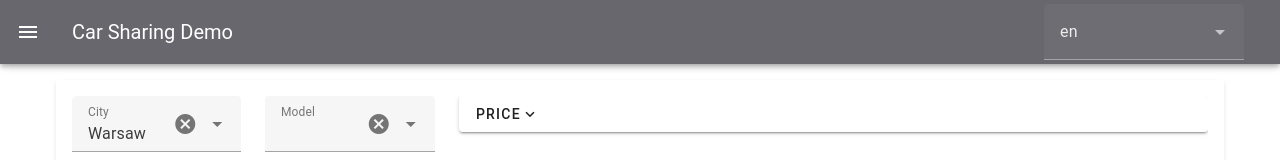
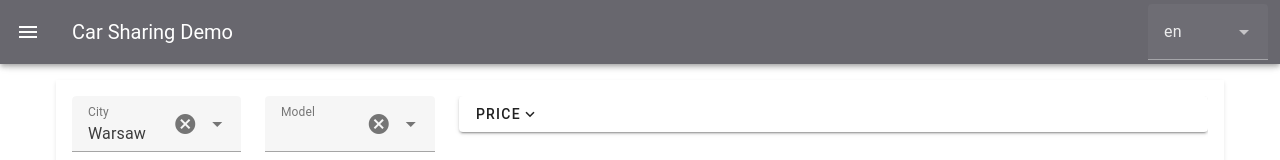
Before and after one commit to Aisakhunova/demo, a Vue app: page / in a window 1280 px wide. Shown: the top 160 px of the page. Built offline with nearby package versions, Linux system fonts and the light colour scheme.

Commit message:
final touches

```diff
--- a/src/App.vue
+++ b/src/App.vue
@@ -48,14 +48,15 @@ export default {
     <v-app-bar app class="appBar">
       <v-app-bar-nav-icon @click="toggleDrawer" prepend-icon="square_foot" />
       <v-toolbar-title>Car Sharing Demo </v-toolbar-title>
-      <div class="locale-changer mr-9">
+      <div class="locale-changer" >
         <!-- Using v-select for a nicer dropdown experience -->
         <v-select
           v-model="$i18n.locale"
           :items="$i18n.availableLocales"
           item-text="locale"
           item-value="locale"
-          class="language-select"
+          class="language-select mr-3"
+          width="120"
           dense
           outlined
           hide-details
```
